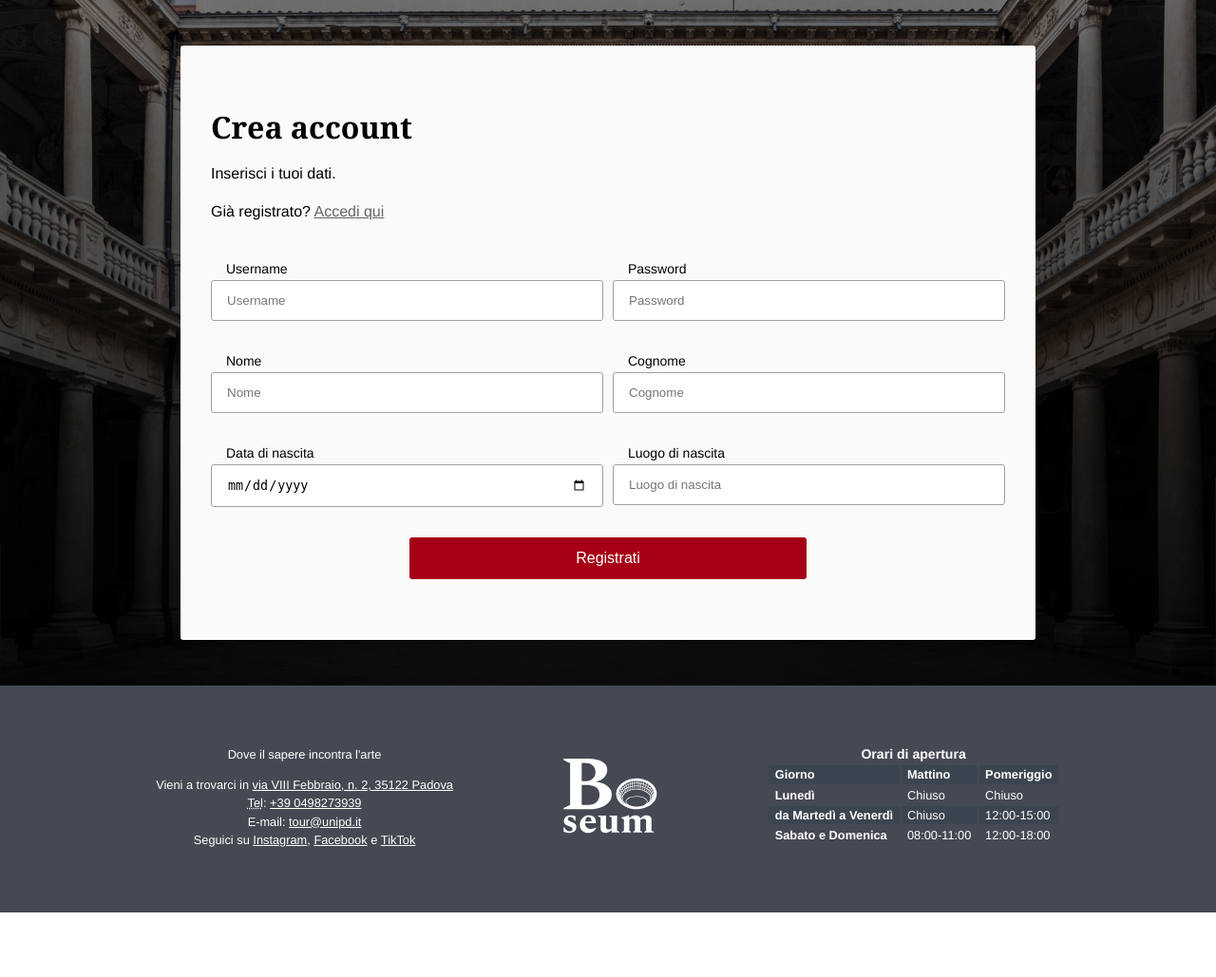
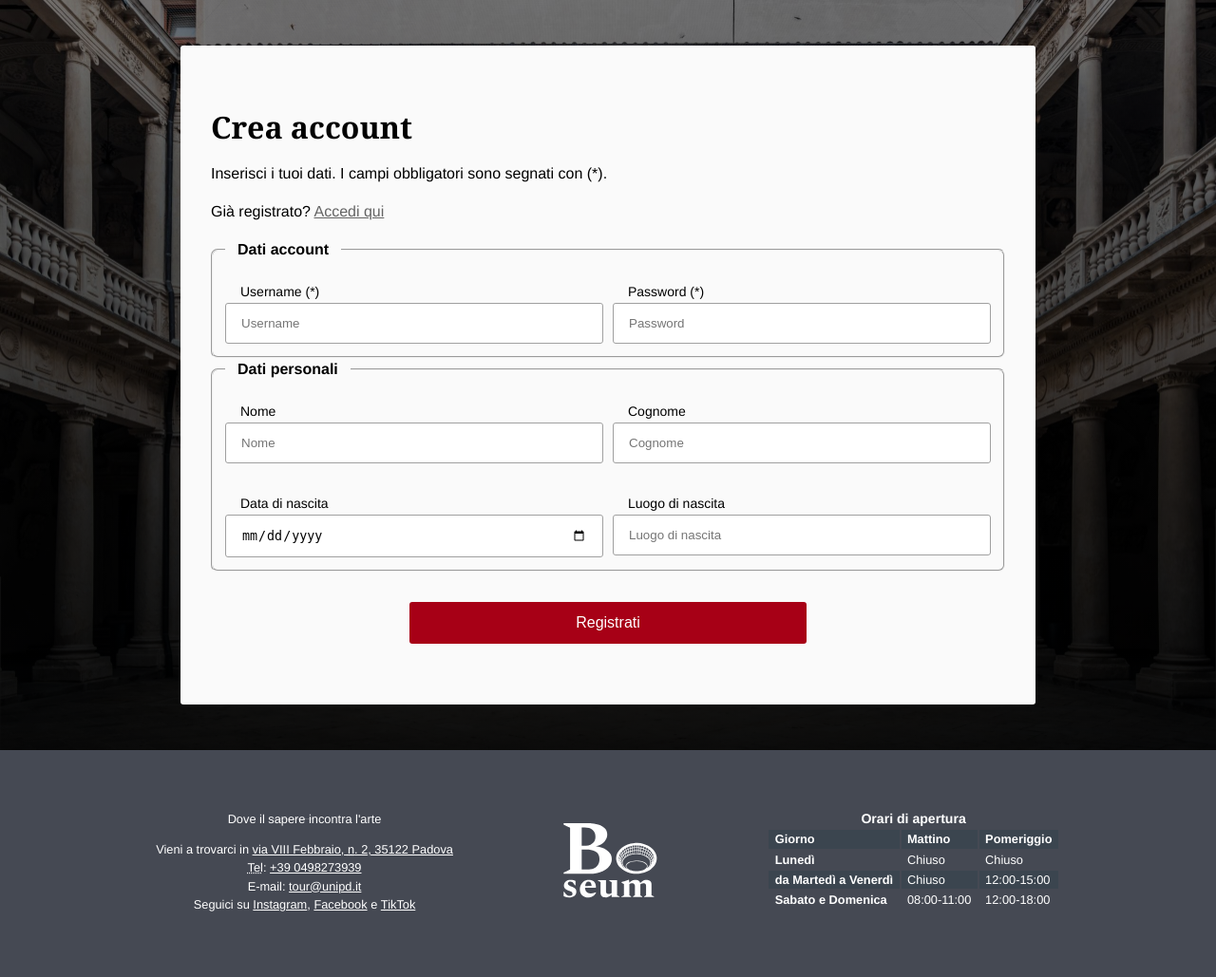
Before and after one commit to rmdevv/Boseum, a PHP site: page /src/signup.html in a window 1280 px wide. Shown: the part 157-1186 px from the top of the page at 95% size. Before the commit the page ends 1118 px from the top, so only its background shows below. Run offline with PHP 8.4, Linux system fonts and the light colour scheme.

Commit message:
Aggiunti fieldset e form method

```diff
--- a/assets/CSS/style.css
+++ b/assets/CSS/style.css
@@ -1390,9 +1390,9 @@ button:disabled,button:disabled:focus,button:disabled:hover{
     padding: 0rem 0.8125rem 0.8125rem;
 }
 
-.login_container fieldset:last-of-type{
+/*.login_container fieldset:last-of-type{
     padding-bottom: 0rem;
-}
+}*/
 
 .login_container fieldset legend{
     padding: 0rem 0.8125rem;
--- a/src/artisti.html
+++ b/src/artisti.html
@@ -74,7 +74,7 @@
         </nav>
         <main id="content">
             <section class="search_section">
-                <form id="search">
+                <form id="search" action="" method="get">
                     <h2>Ricerca artisti</h2>
                     <div class="search_bar">
                         <label for="titolo">Artista: </label>
--- a/src/login.html
+++ b/src/login.html
@@ -69,6 +69,8 @@
                             <a href="signup.html">Registrati qui</a>
                         </p>
                         <form action="" method="post">
+                            <fieldset>
+                                <legend>Dati account</legend>
                                 <div class="form_item">
                                     <label for="username"> Username </label>
                                     <input
@@ -89,6 +91,7 @@
                                         value=""
                                         required />
                                 </div>
+                            </fieldset>
                             <div class="form_button">
                                 <button type="submit" class="btn-primary">
                                     Accedi
--- a/src/opere.html
+++ b/src/opere.html
@@ -74,7 +74,7 @@
         </nav>
         <main id="content">
             <section class="search_section">
-                <form id="search">
+                <form id="search" action="" method="get">
                     <h2>Ricerca opere</h2>
                     <div class="search_bar">
                         <label for="titolo">Titolo: </label>
--- a/src/signup.html
+++ b/src/signup.html
@@ -64,15 +64,17 @@
             <section class="login_page">
                 <div class="login_container">
                     <h2>Crea account</h2>
-                    <p>Inserisci i tuoi dati.</p>
+                    <p>Inserisci i tuoi dati. I campi obbligatori sono segnati con (*).</p>
                     <p>
                         Già registrato?
                         <a href="login.html">Accedi qui</a>
                     </p>
                     <form action="" method="post">
+                        <fieldset>
+                            <legend>Dati account</legend>
                             <div class="input_container">
                                 <div class="form_item">
-                                <label for="username">Username</label>
+                                    <label for="username">Username (*)</label>
                                     <input
                                         placeholder="Username"
                                         type="text"
@@ -82,7 +84,7 @@
                                         required />
                                 </div>
                                 <div class="form_item">
-                                <label for="password">Password</label>
+                                    <label for="password">Password (*)</label>
                                     <input
                                         placeholder="Password"
                                         type="password"
@@ -91,6 +93,11 @@
                                         value=""
                                         required />
                                 </div>
+                            </div>
+                        </fieldset>
+                        <fieldset>
+                            <legend>Dati personali</legend>
+                            <div class="input_container">
                                 <div class="form_item">
                                     <label for="name">Nome</label>
                                     <input
@@ -128,6 +135,7 @@
                                         value="" />
                                 </div>
                             </div>
+                        </fieldset>
                         <div class="form_button">
                             <button type="submit" class="btn-primary">
                                 Registrati
```
Lines whose indentation alone changed are shown as unchanged.
